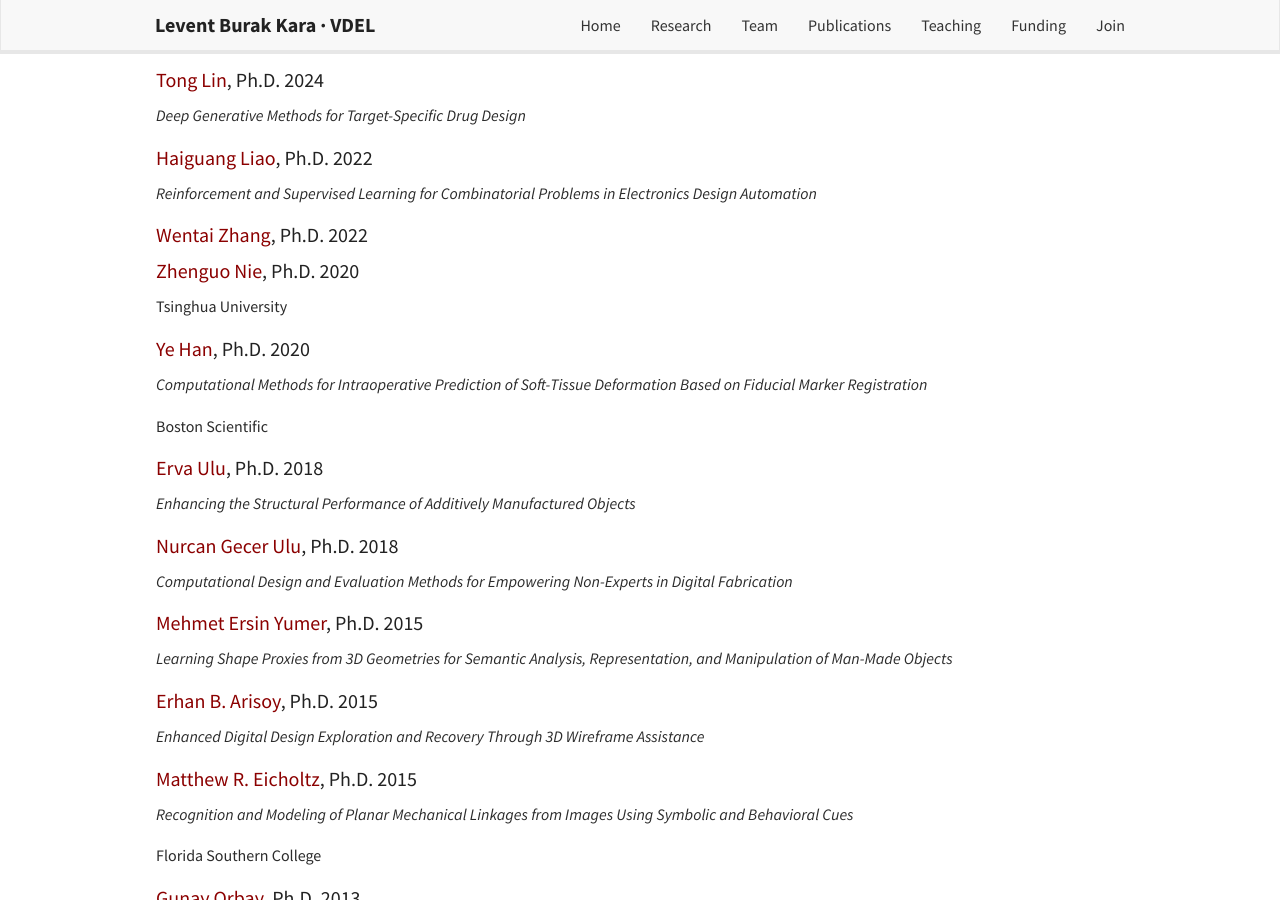
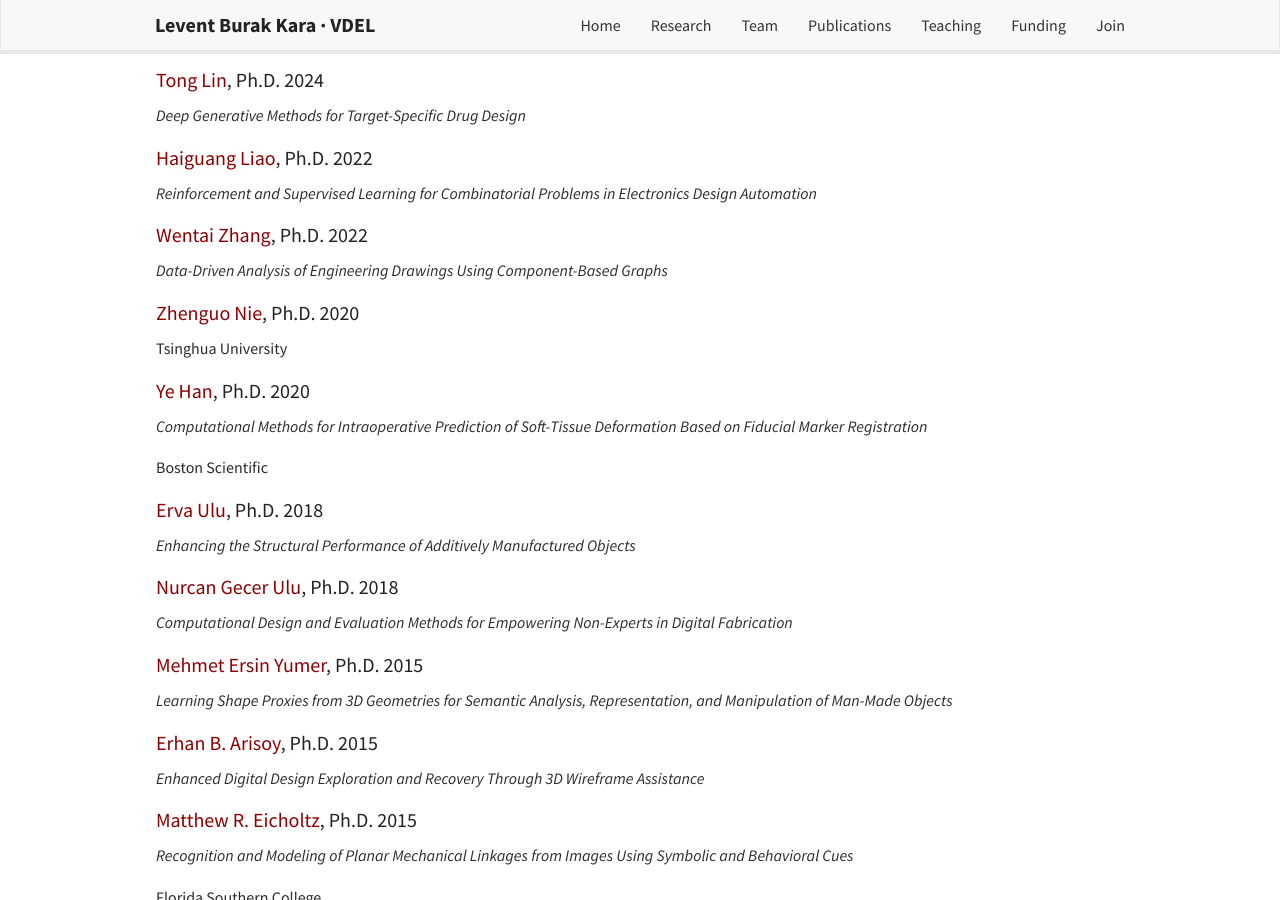
Before and after one commit to levburkara/levburkara.github.io, a Jekyll site: the page built from _pages/team.md, in a window 1280 px wide and 900 px high, scrolled down 2454 px. Built offline with Jekyll 4.4.1, drawn with Linux system fonts in a browser that asks for light colours; nearby versions of some CDN libraries.

Commit message:
Update vdel_alumni_phd.yml

```diff
--- a/_data/vdel_alumni_phd.yml
+++ b/_data/vdel_alumni_phd.yml
@@ -49,6 +49,7 @@
 
 - name: Wentai Zhang
   year: 2022
+  thesis: "Data-Driven Analysis of Engineering Drawings Using Component-Based Graphs"
   profile: https://www.linkedin.com/in/wentaiz/
 
 - name: Zhenguo Nie
```
